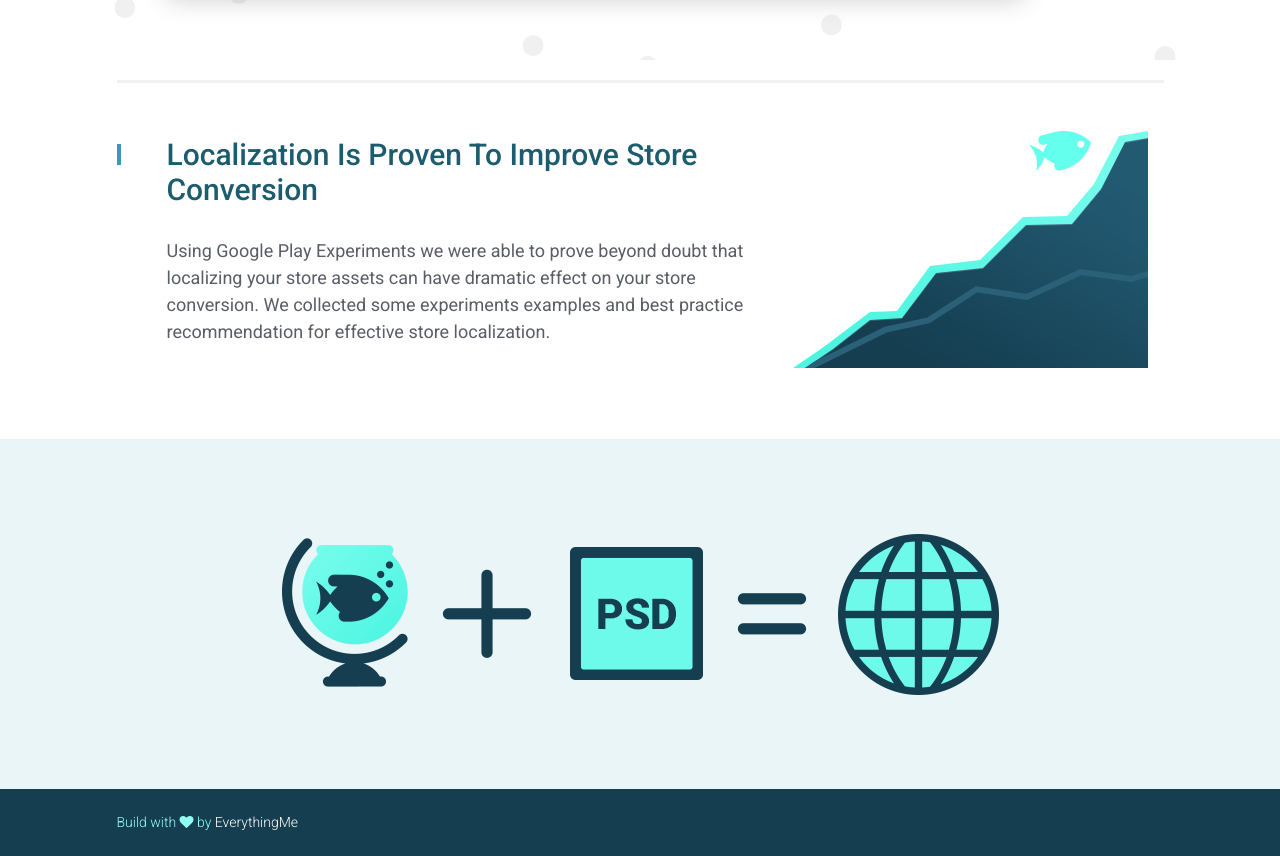
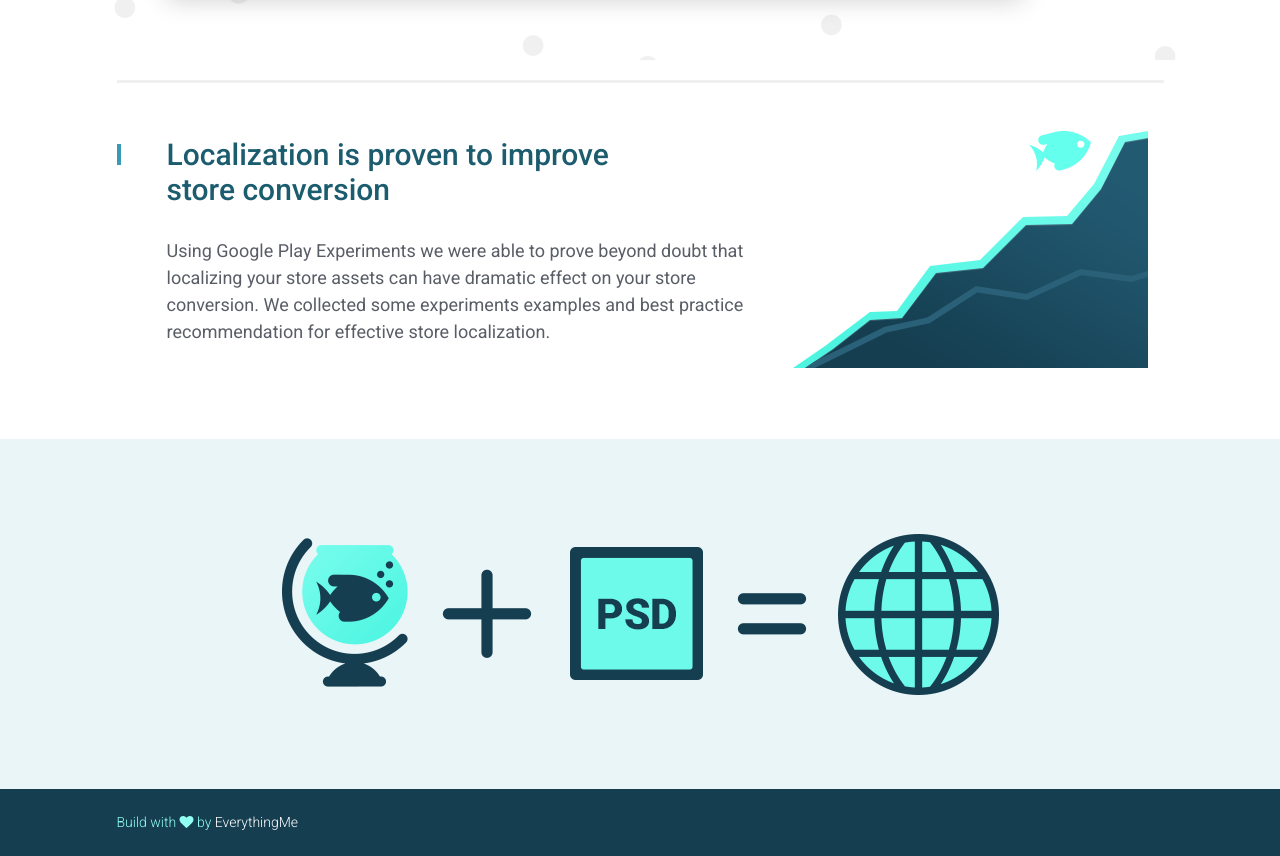
Before and after one commit to EverythingMe/gobabelfish.io, a plain HTML site: page index.html in a window 1280 px wide. Shown: the part 1561-2417 px from the top of the page. Drawn offline with Linux system fonts and the light colour scheme.

Commit message:
fix texts

```diff
--- a/index.html
+++ b/index.html
@@ -74,7 +74,7 @@
 
   <main name="localization">
     <section class="container">
-      <h3>Localization Is Proven To Improve Store Conversion</h3>
+      <h3>Localization is proven to improve<br/>store conversion</h3>
       <p>
         Using Google Play Experiments we were able to prove beyond doubt that localizing your store assets can have dramatic effect on your store conversion. We collected some experiments examples and best practice recommendation for effective store localization.
       </p>
```
